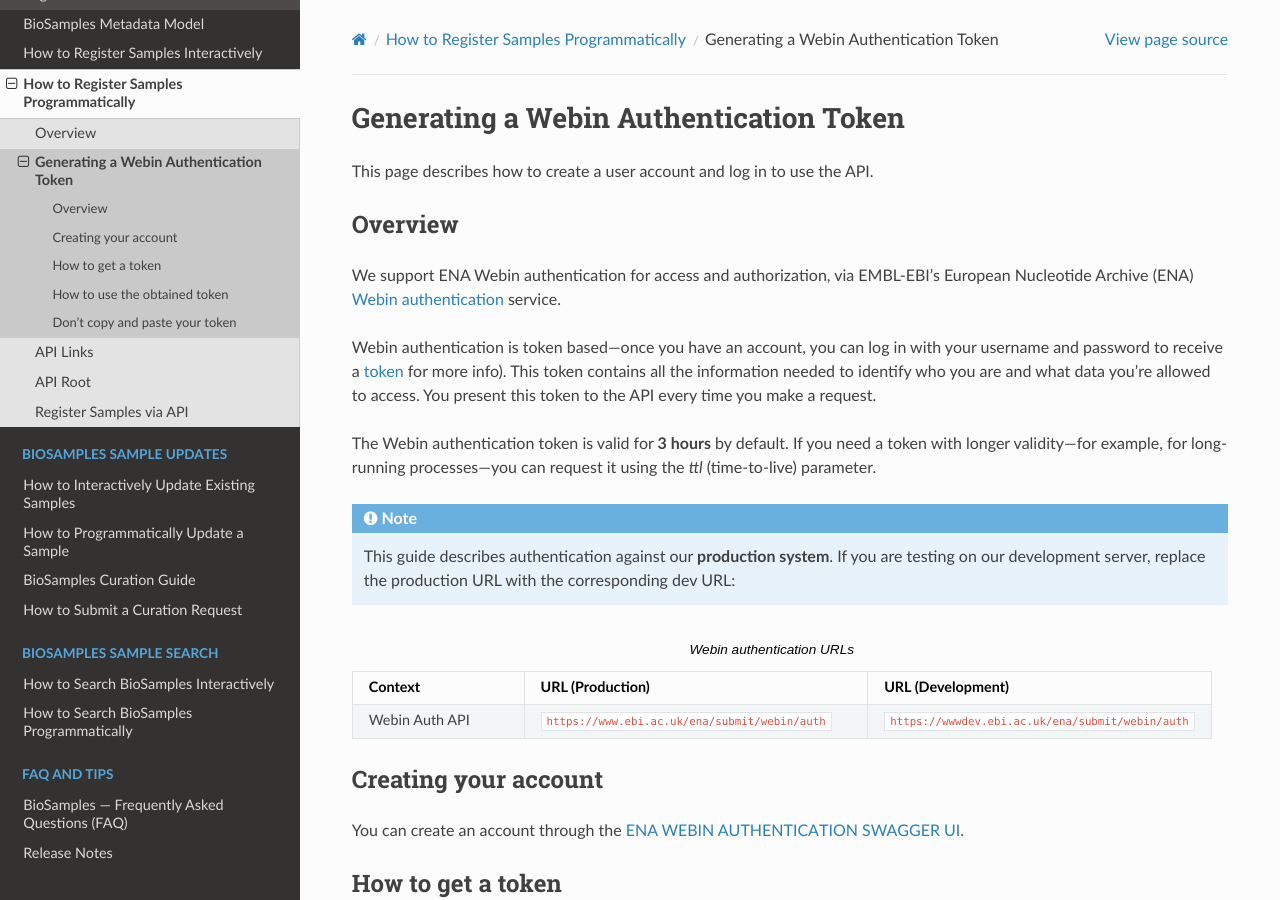
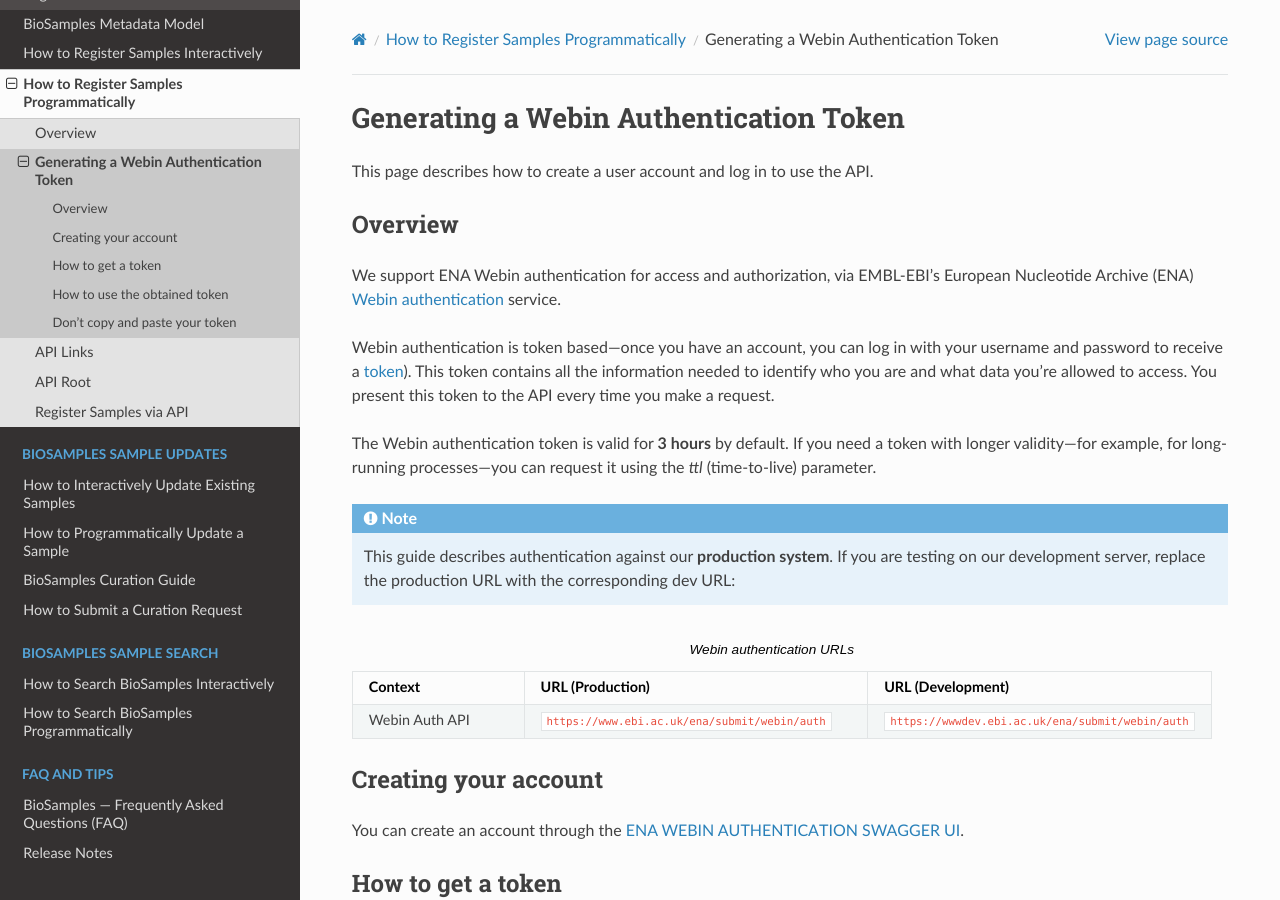
Before and after one commit to EBIBioSamples/read_docs, a Sphinx documentation site: the page built from docs/submit/programmatically/authentication.rst, in a window 1280 px wide and 900 px high. Built offline with Sphinx 7.4.7 and the Read the Docs theme 3.1.0, drawn with Linux system fonts in a browser that asks for light colours; some of the changed text lies outside the part shown.

```diff
--- a/docs/submit/programmatically/authentication.rst
+++ b/docs/submit/programmatically/authentication.rst
@@ -8,7 +8,7 @@ Overview
 
 We support ENA Webin authentication for access and authorization, via EMBL-EBI’s European Nucleotide Archive (ENA) `Webin authentication <https://www.ebi.ac.uk/ena/submit/webin/auth/swagger-ui/index.html>`_ service.
 
-Webin authentication is token based—once you have an account, you can log in with your username and password to receive a `token <https://jwt.io>`_ for more info). This token contains all the information needed to identify who you are and what data you're allowed to access. You present this token to the API every time you make a request.
+Webin authentication is token based—once you have an account, you can log in with your username and password to receive a `token <https://jwt.io>`_). This token contains all the information needed to identify who you are and what data you're allowed to access. You present this token to the API every time you make a request.
 
 The Webin authentication token is valid for **3 hours** by default. If you need a token with longer validity—for example, for long-running processes—you can request it using the `ttl` (time-to-live) parameter.
 
--- a/docs/submit/programmatically/overview.rst
+++ b/docs/submit/programmatically/overview.rst
@@ -42,7 +42,7 @@ BioSamples supports multiple serialization formats via HTTP content negotiation.
      - Use to serve BioSchemas content
    * - XML
      - ``Accept: text/xml`` or ``Accept: application/xml``
-     - Soon deprecated
+     - Soon to be deprecated
 
 
 HTTP conventions
--- a/docs/submit/programmatically/submit.rst
+++ b/docs/submit/programmatically/submit.rst
@@ -37,11 +37,11 @@ Submission minimal fields
      - `String`
      - Required
    * - release
-     - The date at which the sample was first made public.
+     - The date on which the sample was first made public.
      - `Date ISO 8601`
      - Required
    * - update
-     - The date at which the sample was last updated.
+     - The date on which the sample was last updated.
      - `Date ISO 8601`
      - System Generated
    * - accession
```
Also changed, not shown: other parts of docs/submit/programmatically/authentication.rst (+1 -1 lines).
